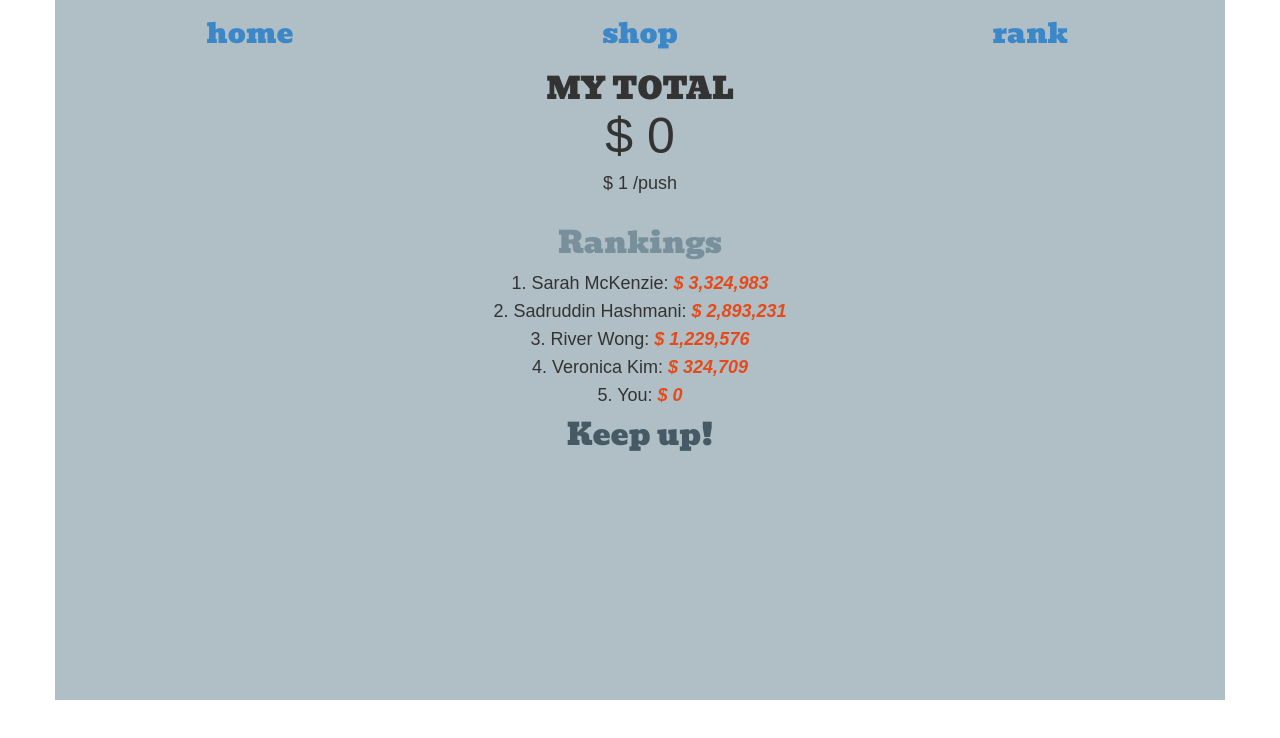
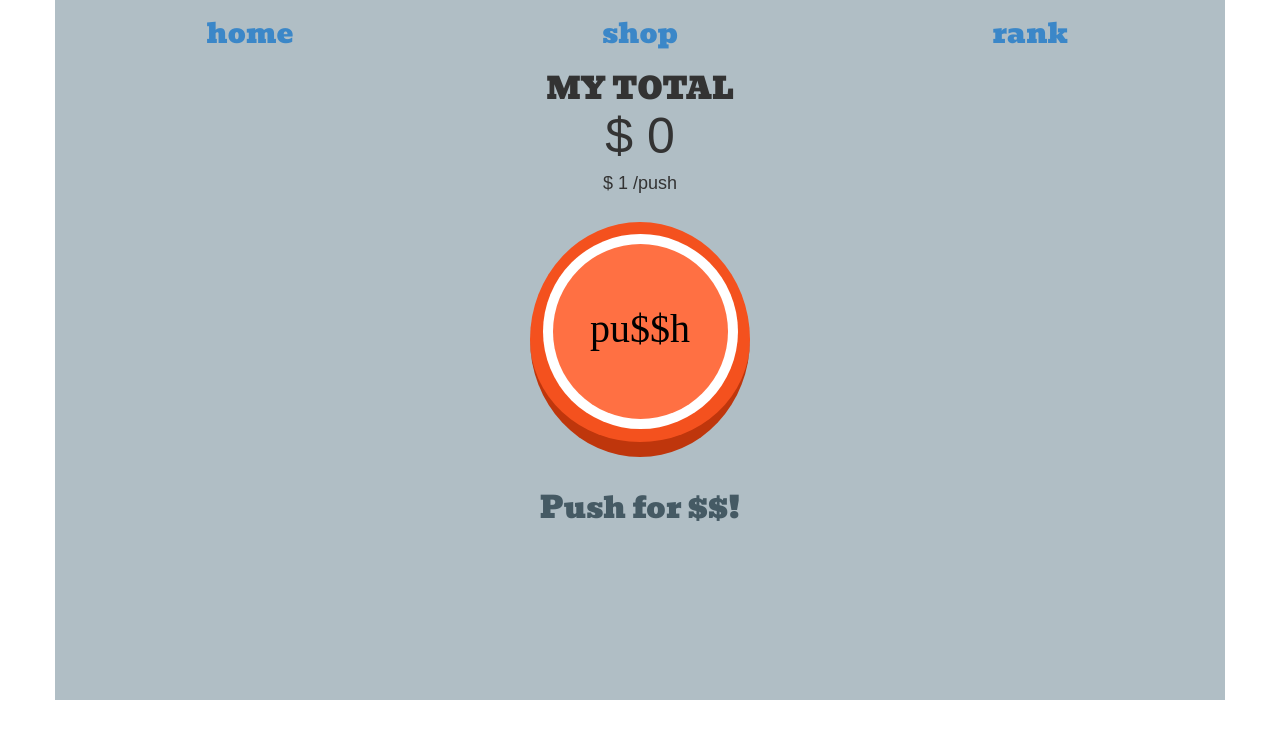
Before and after one commit to veronicakim220/puSSh, a website: page app/index.html at #/view2 in a window 1280 px wide. Drawn offline with Linux system fonts and the light colour scheme; a web font is replaced by a local one.

Commit message:
minor changes

```diff
--- a/app/view2/view2.html
+++ b/app/view2/view2.html
@@ -90,6 +90,9 @@
 				</div>
 			</a>
 		</div>
+		<div class="row center-block" style="margin-top: 30px;">
+			<p class="text-center ranking-title" style="color: #455A64;">Push for $$!</p>
+		</div>
 	</div>
 	<div class="row center-block" ng-show="tab === 2">
 		<div class="row center-block">
--- a/app/view2/view2.js
+++ b/app/view2/view2.js
@@ -10,7 +10,7 @@ angular.module('myApp.view2', ['ngRoute'])
 }])
 
 .controller('View2Ctrl', ['$scope',function($scope) {
-	$scope.tab = 3;
+	$scope.tab = 1;
 	$scope.total = 0;
 	$scope.increment = 1;
 	$scope.pushValue = $scope.increment;
```
